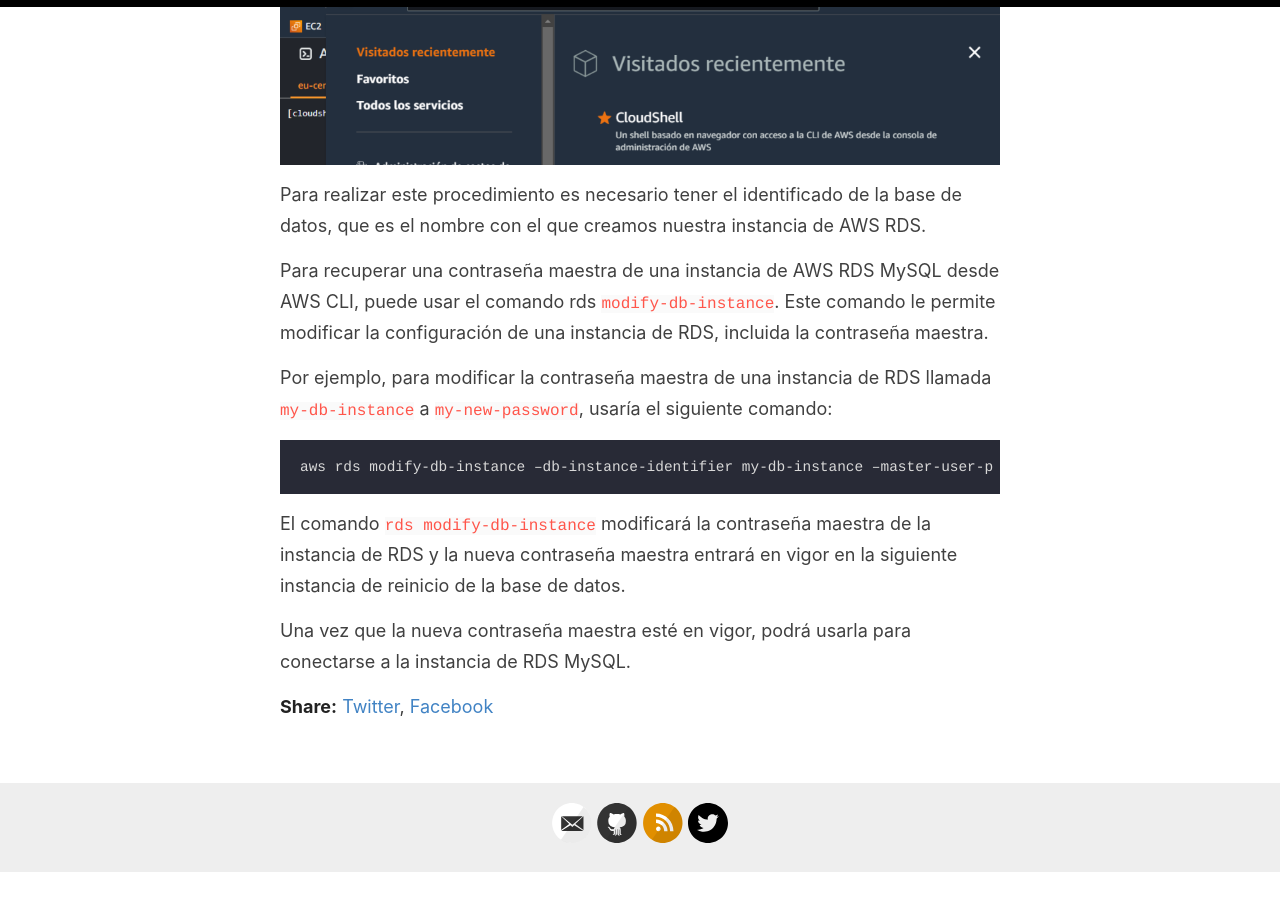
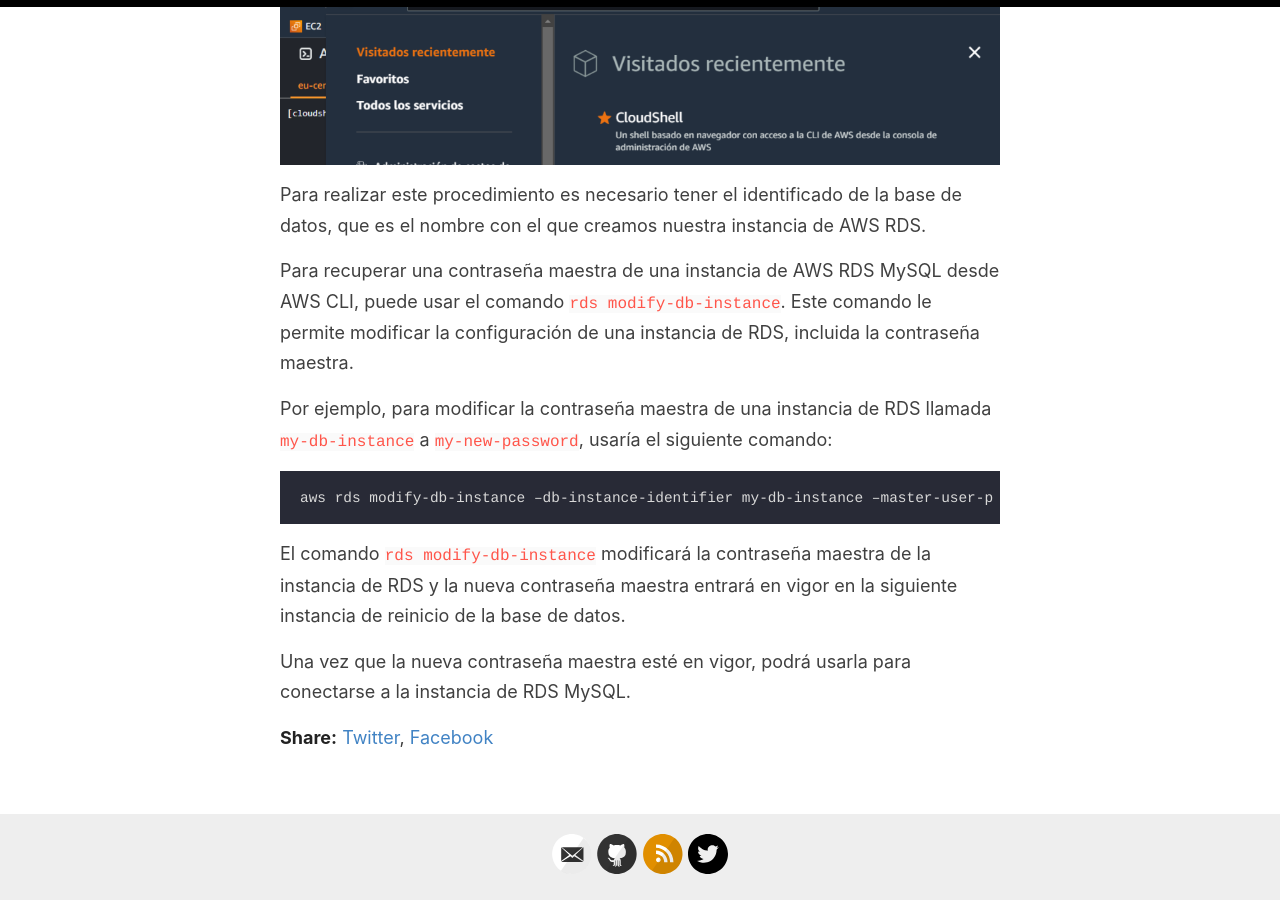
Before and after one commit to osmio7/blog, a Jekyll site: the page built from _posts/2023-08-10-aws-rds-recovery-password.md, in a window 1280 px wide and 900 px high, scrolled down 1048 px. Built offline with Jekyll 4.4.1, drawn with Linux system fonts in a browser that asks for light colours; before the commit the page ends 1921 px from its top, so only the background shows below that.

````diff
--- a/_posts/2023-08-10-aws-rds-recovery-password.md
+++ b/_posts/2023-08-10-aws-rds-recovery-password.md
@@ -14,7 +14,7 @@ Lo primero sera conectarnos al aws cli o en nuestro caso desde AWS CloudShell.
 
 Para realizar este procedimiento es necesario tener el identificado de la base de datos, que es el nombre con el que creamos nuestra instancia de AWS RDS.
 
-Para recuperar una contraseña maestra de una instancia de AWS RDS MySQL desde AWS CLI, puede usar el comando rds ```modify-db-instance```. Este comando le permite modificar la configuración de una instancia de RDS, incluida la contraseña maestra.
+Para recuperar una contraseña maestra de una instancia de AWS RDS MySQL desde AWS CLI, puede usar el comando ```rds modify-db-instance```. Este comando le permite modificar la configuración de una instancia de RDS, incluida la contraseña maestra.
 
 Por ejemplo, para modificar la contraseña maestra de una instancia de RDS llamada ```my-db-instance``` a ```my-new-password```, usaría el siguiente comando:
 
````
